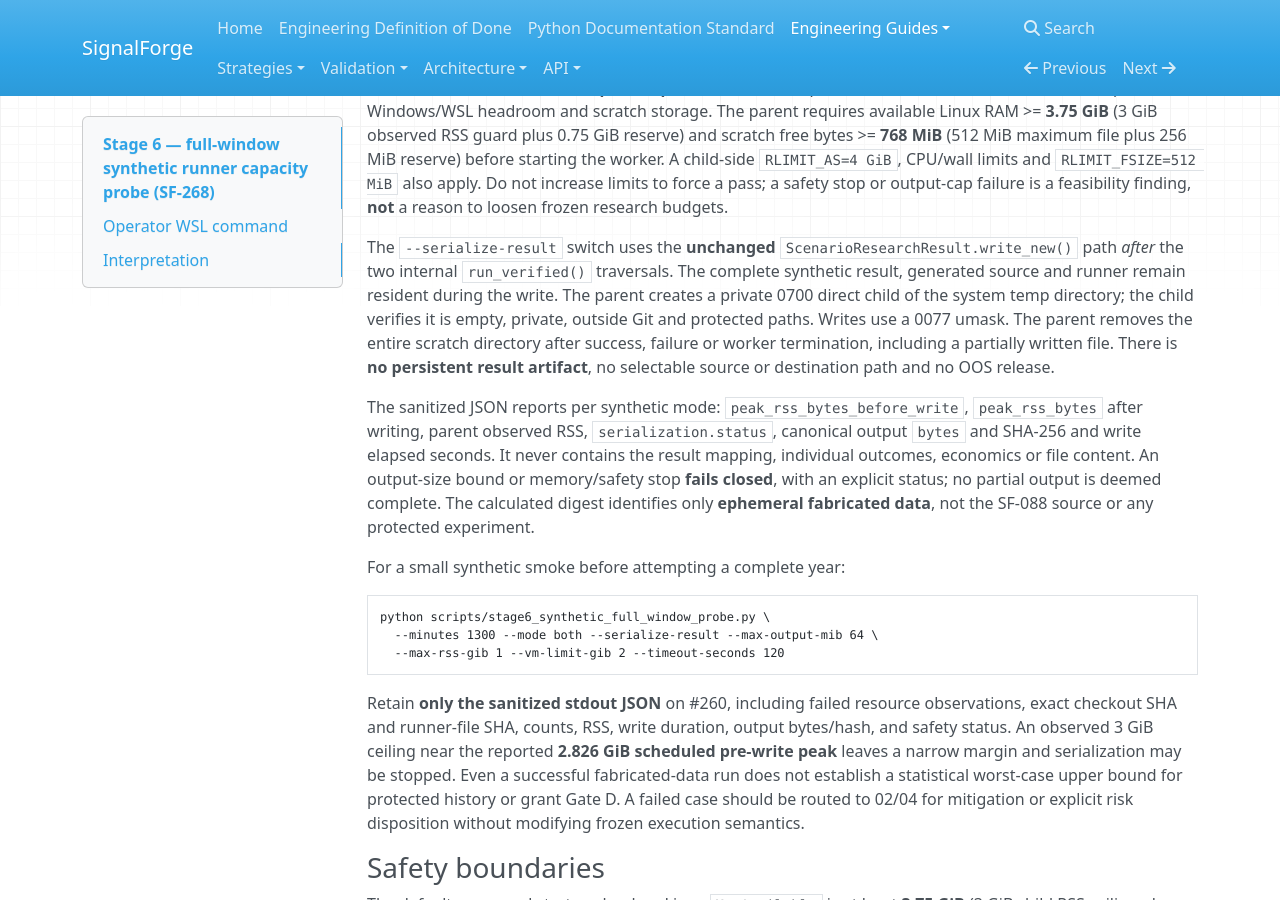
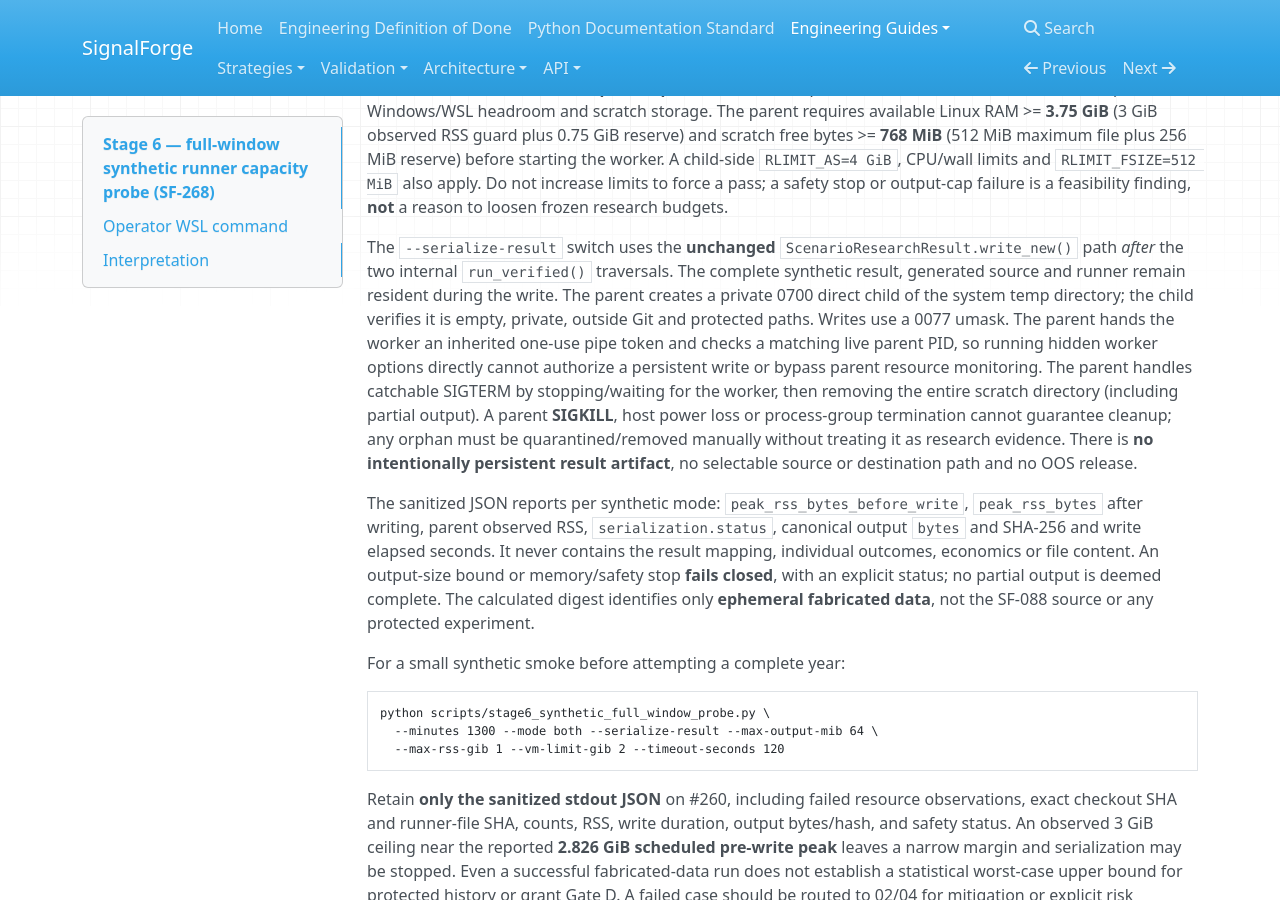
Before and after one commit to harishkamathuk/signalforge, an MkDocs documentation site: the page built from docs/engineering/stage6-synthetic-full-window-probe.md, in a window 1280 px wide and 900 px high, scrolled down 1348 px. Built offline with MkDocs 1.6.1, drawn with Linux system fonts in a browser that asks for light colours; nearby versions of some CDN libraries.

Commit message:
docs(sf-272): document parent handoff and catchable SIGTERM versus SIGKILL limit

```diff
--- a/docs/engineering/stage6-synthetic-full-window-probe.md
+++ b/docs/engineering/stage6-synthetic-full-window-probe.md
@@ -81,9 +81,15 @@ The `--serialize-result` switch uses the **unchanged**
 and runner remain resident during the write. The parent creates a private
 0700 direct child of the system temp directory; the child verifies it is
 empty, private, outside Git and protected paths. Writes use a 0077 umask.
-The parent removes the entire scratch directory after success, failure or
-worker termination, including a partially written file. There is **no persistent
-result artifact**, no selectable source or destination path and no OOS release.
+The parent hands the worker an inherited one-use pipe token and checks a
+matching live parent PID, so running hidden worker options directly cannot
+authorize a persistent write or bypass parent resource monitoring. The parent
+handles catchable SIGTERM by stopping/waiting for the worker, then removing the
+entire scratch directory (including partial output). A parent **SIGKILL**, host
+power loss or process-group termination cannot guarantee cleanup; any orphan
+must be quarantined/removed manually without treating it as research evidence.
+There is **no intentionally persistent result artifact**, no selectable source
+or destination path and no OOS release.
 
 The sanitized JSON reports per synthetic mode:
 `peak_rss_bytes_before_write`, `peak_rss_bytes` after writing, parent
```
